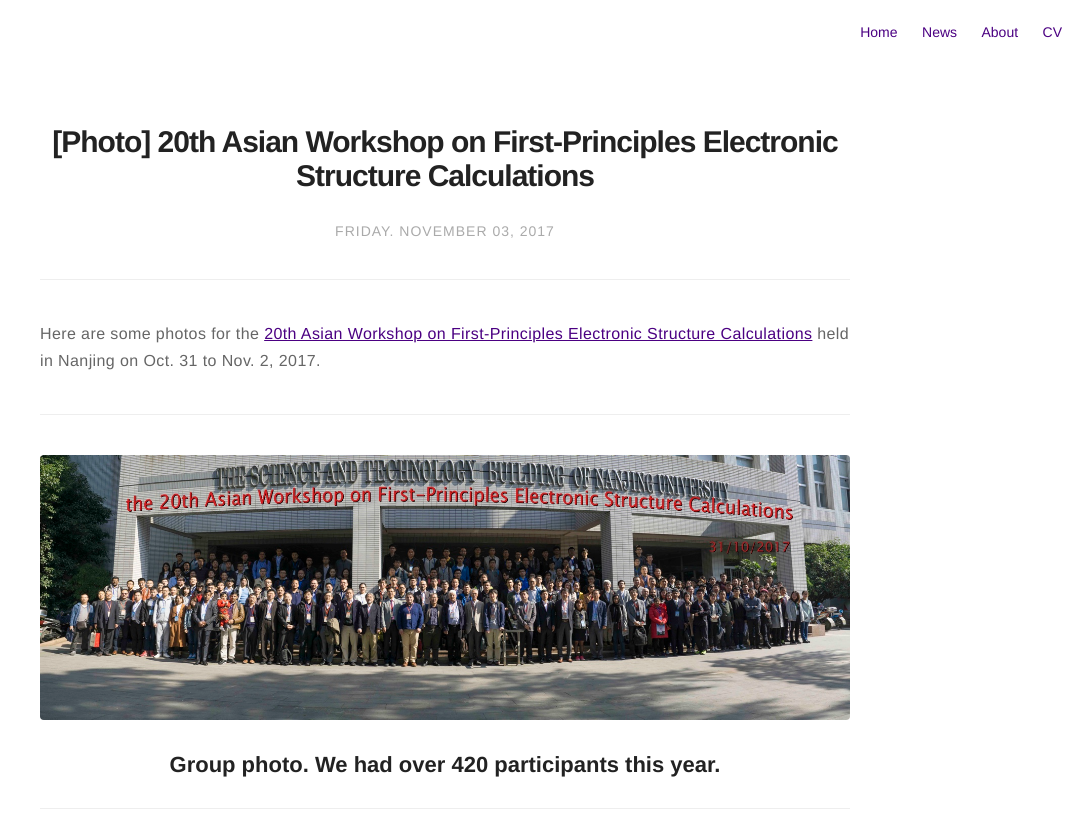
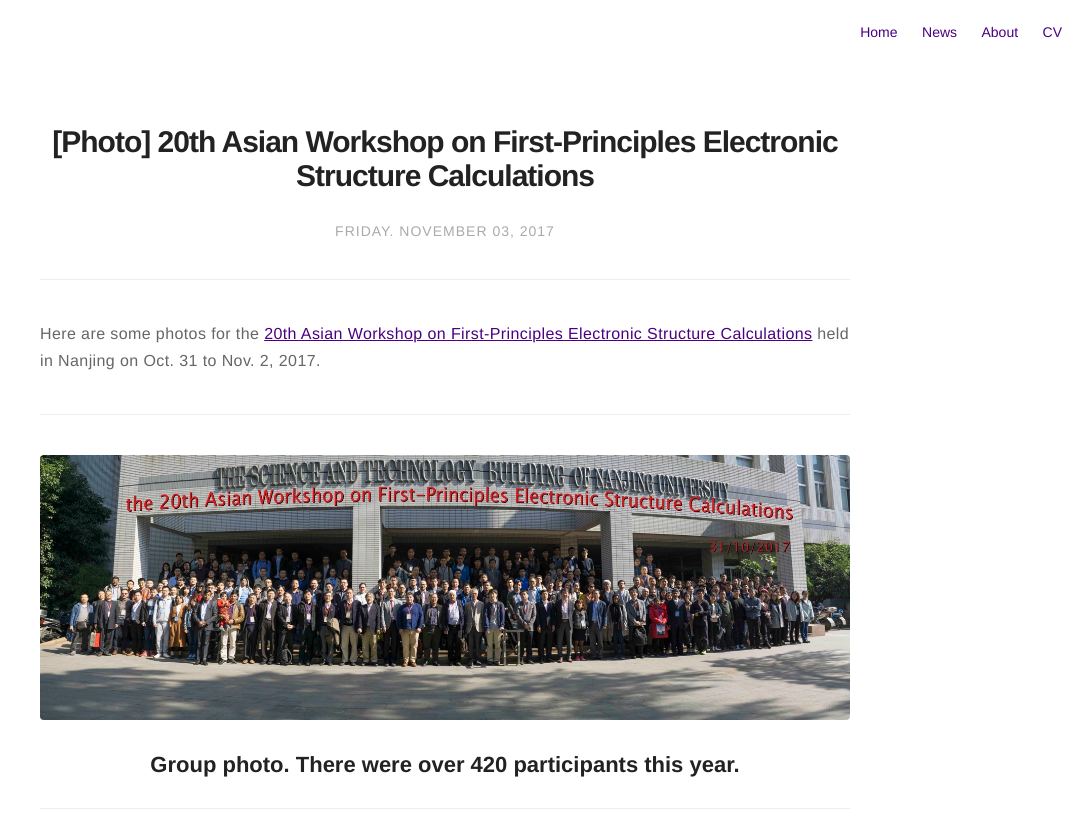
Before and after one commit to bkchang/bkchang.github.io, a Jekyll site: the page built from _posts/2017-11-03-ASIAN20 .markdown, in a window 1280 px wide. Shown: the top 829 px of the page, without its empty margins (195-1280 px from the left). Built offline with Jekyll 4.4.1, drawn with Linux system fonts in a browser that asks for light colours; grey boxes are pictures that could not be loaded.

Commit message:
Update 2017-11-03-ASIAN20 .markdown

```diff
--- a/_posts/2017-11-03-ASIAN20 .markdown
+++ b/_posts/2017-11-03-ASIAN20 .markdown
@@ -19,7 +19,7 @@ Here are some photos for the <a href="https://physics.nju.edu.cn/asian20">20th A
 
 <div>
 	<img class="image" src="/assets/images/20171103ASIAN20/group.jpg">
-	<figcaption class="caption"><h2>Group photo. We had over 420 participants this year.</h2></figcaption>
+	<figcaption class="caption"><h2>Group photo. There were over 420 participants this year.</h2></figcaption>
 </div>
 
 ---
```
